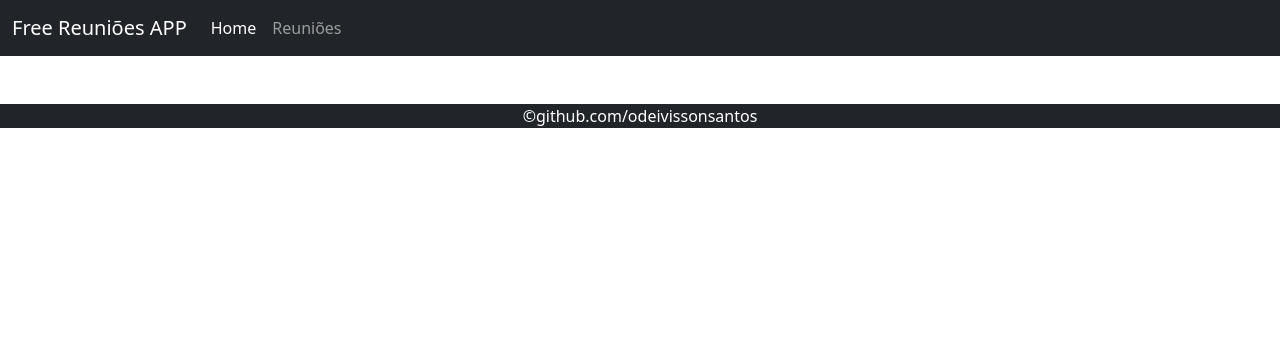
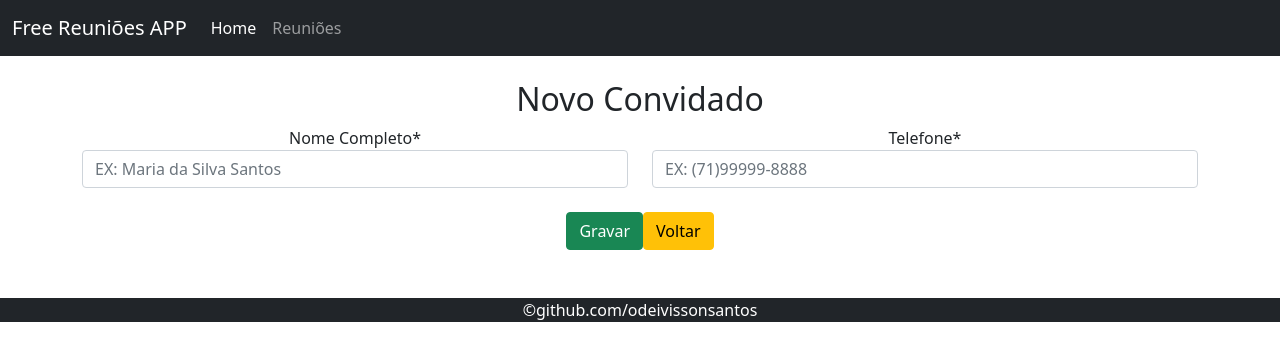
Before and after one commit to odeivissonsantos/Free-Reunioes-Angular, an Angular app: page /convidados-create in a window 1280 px wide. Before the commit this address led to /. Shown: the top 360 px of the page. Built offline with nearby package versions, Linux system fonts and the light colour scheme.

Commit message:
iniciando os components para convidados

```diff
--- a/src/app/app.module.ts
+++ b/src/app/app.module.ts
@@ -13,6 +13,7 @@ import { ReunioesCreateComponent } from './components/reunioes/reunioes-create/r
 import { ReunioesDetailsComponent } from './components/reunioes/reunioes-details/reunioes-details.component';
 import { ReunioesDeleteComponent } from './components/reunioes/reunioes-delete/reunioes-delete.component';
 import { ReunioesEditComponent } from './components/reunioes/reunioes-edit/reunioes-edit.component';
+import { ConvidadosCreateComponent } from './components/convidados/convidados-create/convidados-create.component';
 
 @NgModule({
   declarations: [
@@ -24,7 +25,8 @@ import { ReunioesEditComponent } from './components/reunioes/reunioes-edit/reuni
     ReunioesCreateComponent,
     ReunioesDetailsComponent,
     ReunioesDeleteComponent,
-    ReunioesEditComponent
+    ReunioesEditComponent,
+    ConvidadosCreateComponent
   ],
   imports: [
     BrowserModule,
--- /dev/null
+++ b/src/app/components/convidados/convidado.model.ts
@@ -0,0 +1,5 @@
+export interface Convidado {
+    id?: string,
+    nomeCompleto: string,
+    telefone: string
+}
--- /dev/null
+++ b/src/app/components/convidados/convidado.service.ts
@@ -0,0 +1,41 @@
+import { Convidado } from './convidado.model';
+import { HttpClient } from '@angular/common/http';
+import { Injectable } from '@angular/core';
+import { Observable } from 'rxjs';
+import { environment } from 'src/environments/environment';
+
+@Injectable({
+  providedIn: 'root'
+})
+export class ConvidadoService {
+
+  constructor(private http: HttpClient) { }
+
+  baseUrl: String = environment.baseUrl;
+
+  salvar(convidado: Convidado): Observable<Convidado> {
+    const url = `${this.baseUrl}/api/convidados`
+    return this.http.post<Convidado>(url, convidado);
+  }
+
+  listarTodos(): Observable<Convidado[]> {
+    const url = `${this.baseUrl}/api/convidados`
+    return this.http.get<Convidado[]>(url);
+  }
+
+  buscarPorId(id: String): Observable<Convidado> {
+    const url = `${this.baseUrl}/api/convidados/${id}`
+    return this.http.get<Convidado>(url)
+  }
+
+  deletar(id: String): Observable<void> {
+    const url = `${this.baseUrl}/api/convidados/${id}`
+    return this.http.delete<void>(url)
+  }
+
+  atualizar(convidado: Convidado): Observable<void> {
+    const url = `${this.baseUrl}/api/convidados/${convidado.id}`
+    return this.http.put<void>(url, convidado)
+  }
+
+}
--- /dev/null
+++ b/src/app/components/convidados/convidados-create/convidados-create.component.css
@@ -0,0 +1,3 @@
+div{
+    text-align: center;
+}
--- /dev/null
+++ b/src/app/components/convidados/convidados-create/convidados-create.component.html
@@ -0,0 +1,22 @@
+<div class="container mt-4">
+    <h2>Novo Convidado</h2>
+
+<form class="row form-floating">
+
+        <div class="col-md-6">
+            <label for="nome">Nome Completo*</label>
+            <input [(ngModel)]="convidado.nomeCompleto" type="text" class="form-control" name="nomeCompleto" id="nomeCompleto" placeholder="EX: Maria da Silva Santos">
+        </div>
+
+        <div class="col-md-6">
+            <label for="data">Telefone*</label>
+            <input [(ngModel)]="convidado.telefone"  type="text" class="form-control" name="telefone" id="telefone" placeholder="EX: (71)99999-8888">
+        </div>
+
+</form>
+
+<div class="buttons mt-4">
+    <button (click)="salvar()" class="btn btn-success">Gravar</button>
+    <button (click)="voltar()" class="btn btn-warning">Voltar</button>
+</div>
+</div>
--- /dev/null
+++ b/src/app/components/convidados/convidados-create/convidados-create.component.ts
@@ -0,0 +1,39 @@
+import { ConvidadoService } from './../convidado.service';
+import { Router } from '@angular/router';
+import { Convidado } from './../convidado.model';
+import { Component, OnInit } from '@angular/core';
+
+@Component({
+  selector: 'app-convidados-create',
+  templateUrl: './convidados-create.component.html',
+  styleUrls: ['./convidados-create.component.css']
+})
+export class ConvidadosCreateComponent implements OnInit {
+
+  constructor(private service: ConvidadoService, private router: Router) { }
+
+
+  convidado: Convidado = {
+    id: '',
+    nomeCompleto: '',
+    telefone: ''
+
+  }
+
+  ngOnInit(): void {
+
+  }
+
+  voltar(): void {
+    this.router.navigate(['/reunioes-list'])
+  }
+
+  salvar(): void {
+    this.service.salvar(this.convidado).subscribe((resposta) => {
+      console.log(resposta);
+      this.router.navigate(['/reunioes-list'])
+    })
+  }
+
+
+}
--- a/src/app/components/reunioes/reunioes-details/reunioes-details.component.html
+++ b/src/app/components/reunioes/reunioes-details/reunioes-details.component.html
@@ -15,7 +15,7 @@
     </div>
 
     <div class="btn-new">
-        <button routerLink="" class="btn btn-success mt-3">Adicionar Convidado</button>
+        <button routerLink="/convidados-create" class="btn btn-success mt-3">Adicionar Convidado</button>
     </div>
 
     <table class="table mt-2">
```
Also changed, not shown: src/app/app-routing.module.ts (+6 -2 lines).
